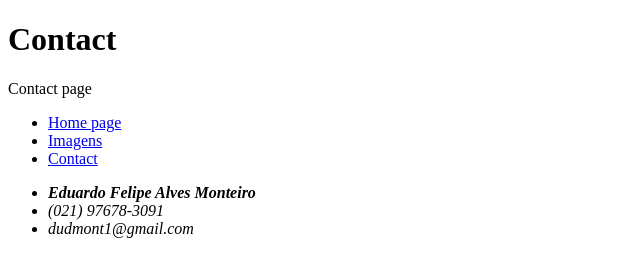
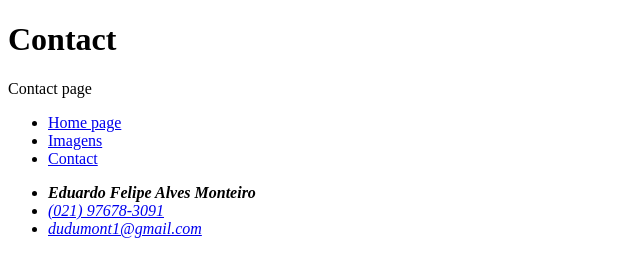
Before and after one commit to eduardofmonteiro/ancora, a plain HTML site: page contact.html in a window 1280 px wide. Shown: the whole page, without its empty margins (0-640 px from the left). Drawn offline with Linux system fonts and the light colour scheme.

Commit message:
Correção pagina contact

```diff
--- a/contact.html
+++ b/contact.html
@@ -24,12 +24,12 @@
         </li>
         <li>
             <address>
-                (021) 97678-3091
+                <a href="tel:5521976783091">(021) 97678-3091</a>
             </address>
         </li>
         <li>
             <address>
-                dudmont1@gmail.com
+                <a href="mailto:dudmont1@gmail.com">dudumont1@gmail.com</a>
             </address>
         </li>
     </ul>
```
